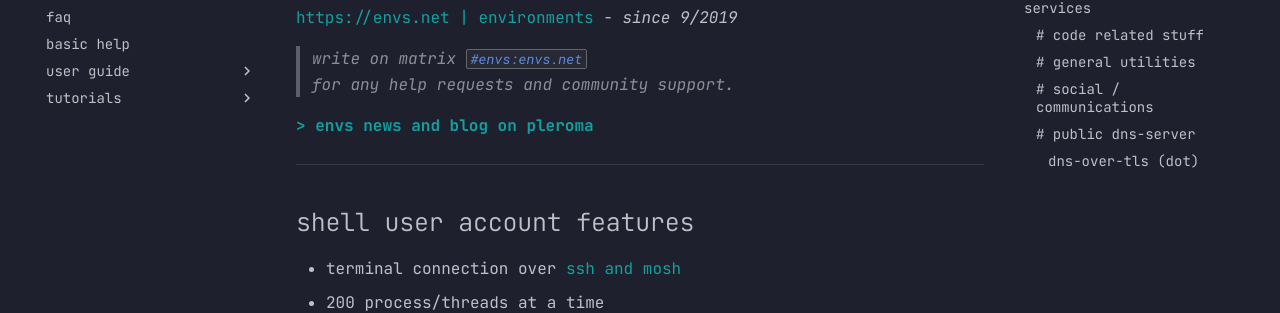
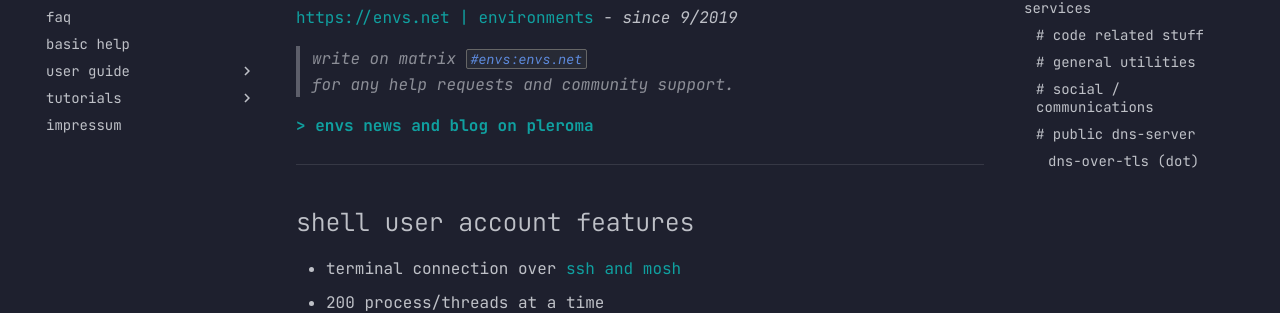
Before and after one commit to envs-net/help, an MkDocs documentation site: the page built from docs/index.md, in a window 1280 px wide. Shown: the part 175-488 px from the top of the page. Built offline with MkDocs 1.6.1 and Material for MkDocs 9.7.7, drawn with Linux system fonts in a browser that asks for light colours.

Commit message:
activate impressum

```diff
--- a/mkdocs.yml
+++ b/mkdocs.yml
@@ -45,3 +45,4 @@ nav:
             - common commands: tutorials/learngit/docs/common_commands.md
             - branching strategies: tutorials/learngit/docs/branching_strategies.md
             - troubleshooting: tutorials/learngit/docs/troubleshooting.md
+    - impressum: impressum.md
```
